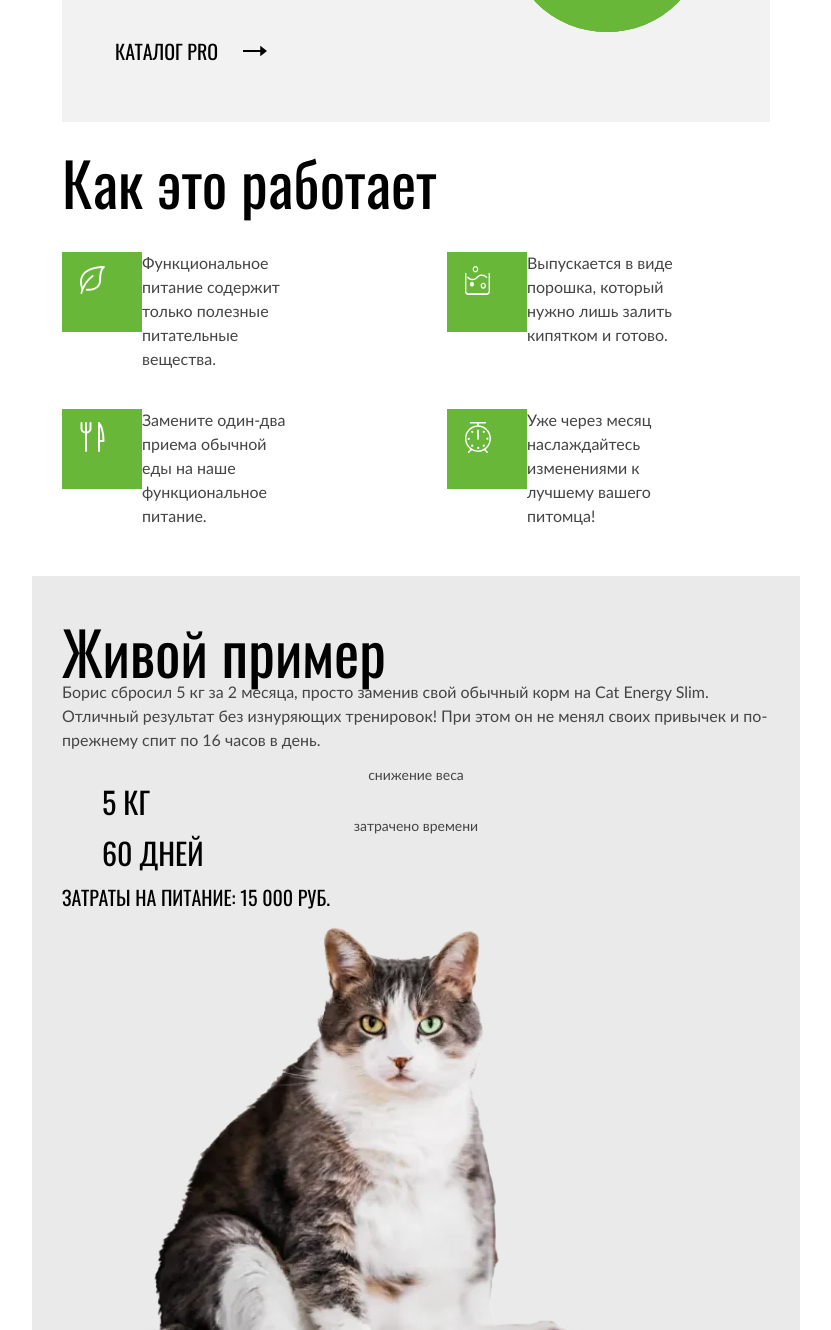
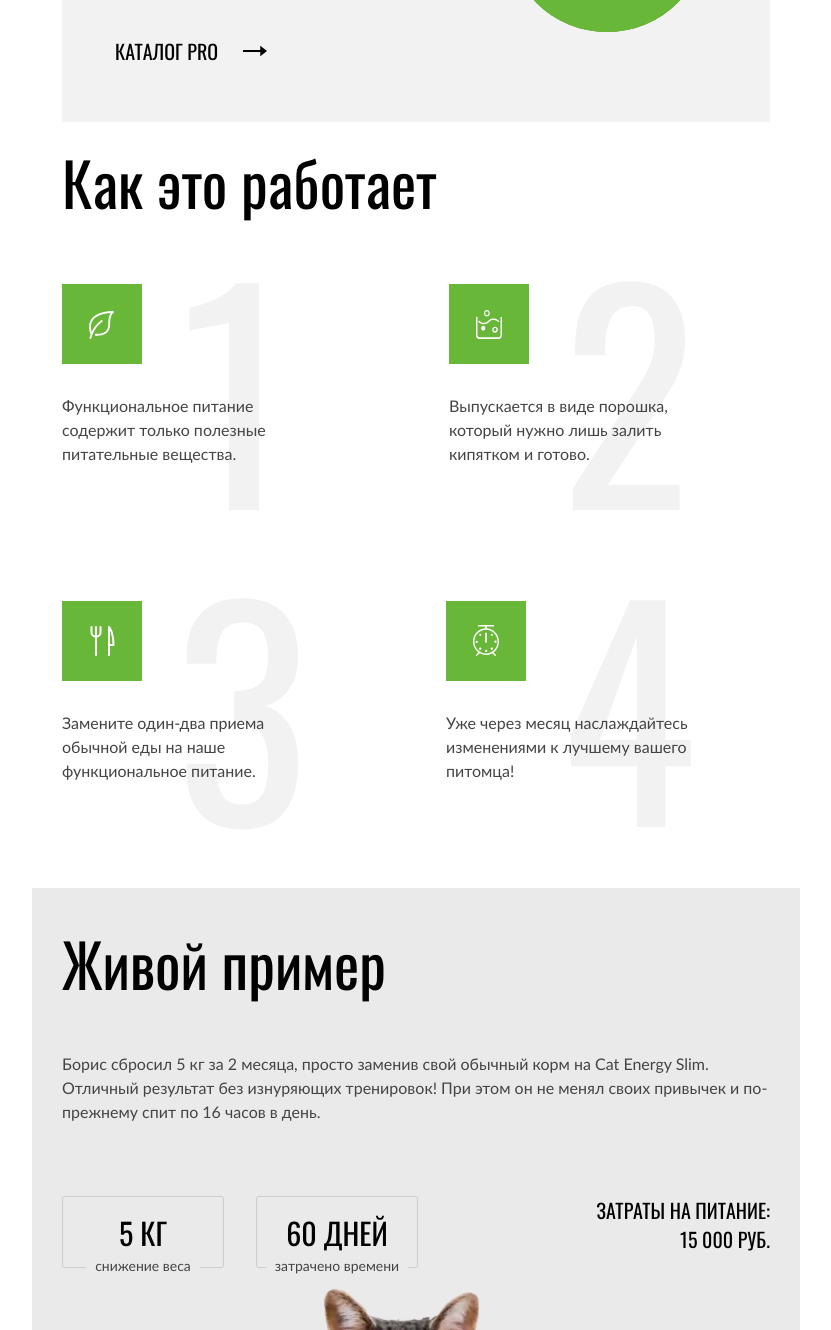
Before and after one commit to fds162/cat-energy, a website: page source/index.html in a window 1280 px wide. Shown: the part 1630-2960 px from the top of the page, without its empty margins (224-1055 px from the left). Drawn offline with nearby package versions, Linux system fonts and the light colour scheme; files that its build step writes are made by us from their sources.

Commit message:
all sections except example

```diff
--- a/source/index.html
+++ b/source/index.html
@@ -150,20 +150,31 @@
           <h2 class="section-heading advantages__title">Как это работает</h2>
           <ol class="list-reset advantages__list">
             <li class="advantages__item">
-              Функциональное питание содержит только полезные питательные
-              вещества.
+              <div class="advantages__item-wrapper">
+                Функциональное питание <br />
+                содержит только полезные <br />
+                питательные вещества.
+              </div>
             </li>
             <li class="advantages__item">
-              Выпускается в виде порошка, который нужно лишь залить кипятком и
-              готово.
+              <div class="advantages__item-wrapper">
+                Выпускается в виде порошка, <br />
+                который нужно лишь залить <br />
+                кипятком и готово.
+              </div>
             </li>
             <li class="advantages__item">
-              Замените один-два приема обычной еды на наше функциональное
-              питание.
+              <div class="advantages__item-wrapper">
+                Замените один-два приема <br />
+                обычной еды на наше <br />
+                функциональное питание.
+              </div>
             </li>
             <li class="advantages__item">
+              <div class="advantages__item-wrapper">
                 Уже через месяц наслаждайтесь изменениями к лучшему вашего
                 питомца!
+              </div>
             </li>
           </ol>
         </section>
@@ -176,16 +187,26 @@
               При этом он не менял своих привычек и по-прежнему спит по 16 часов
               в день.
             </p>
+            <div class="example__wrapper">
               <dl class="example__results">
+                <div class="example__results-wrapper">
                   <dt class="example__results-description">снижение веса</dt>
                   <dd class="example__results-item">5 КГ</dd>
-              <dt class="example__results-description">затрачено времени</dt>
+                </div>
+                <div class="example__results-wrapper">
+                  <dt class="example__results-description">
+                    затрачено времени
+                  </dt>
                   <dd class="example__results-item">60 ДНЕЙ</dd>
+                </div>
               </dl>
               <p class="example__cost">
-              <span class="example__cost-description">Затраты на питание:</span>
+                <span class="example__cost-description"
+                  >Затраты на питание:</span
+                >
                 <span class="example__cost-amount">15 000 РУБ.</span>
               </p>
+            </div>
           </div>
 
           <div class="example__slider">
@@ -329,6 +350,7 @@
               src="./images/map-mobile@1x.jpg"
               srcset="./images/map-mobile@2x.jpg"
               alt="how map is looking"
+              class="contacts__map-image"
             />
           </picture>
           <img class="contacts__map-pin" src="" alt="" />
--- a/source/styles/blocks/advantages.scss
+++ b/source/styles/blocks/advantages.scss
@@ -2,7 +2,7 @@
   padding: 0 20px;
   margin-bottom: 49px;
   @media (min-width: $tablet-width) {
-    padding: 0 0 47px 30px;
+    padding: 0 105px 47px 30px;
     margin-bottom: 0;
   }
   @media (min-width: $desktop-width) {
@@ -18,12 +18,11 @@
   align-items: flex-start;
   width: 100%;
   @media (min-width: $tablet-width) {
+    justify-content: space-between;
     flex-direction: row;
     flex-wrap: wrap;
-    column-gap: 153px;
+    column-gap: 137px;
     row-gap: 37px;
-    justify-content: flex-start;
-    align-items: flex-start;
   }
   @media (min-width: $desktop-width) {
     gap: 94px;
@@ -33,6 +32,9 @@
 .advantages__title {
   @include font-h2;
   margin-bottom: 40px;
+  @media (min-width: $tablet-width) {
+    margin-bottom: 32px;
+  }
 }
 .advantages__item {
   font-size: 14px;
@@ -40,32 +42,55 @@
   position: relative;
   padding: 0 0 0 80px;
   width: 100%;
-  max-width: calc((100% / 2) - 137px);
+  counter-increment: number;
   @media (min-width: $tablet-width) {
+    padding: 151px 0 0 0;
+    height: 280px;
     font-size: 16px;
     line-height: 24px;
+    max-width: 245px;
   }
+}
+.advantages__item:nth-child(1) {
+  max-width: 230px;
+}
+.advantages__item:nth-child(2) {
+  max-width: 246px;
+}
+.advantages__item:nth-child(3) {
+  max-width: 247px;
+}
+.advantages__item:nth-child(4) {
+  max-width: 249px;
+}
+.advantages__item::after {
+  content: "";
+  position: absolute;
+  background-size: 100%;
+  background-repeat: no-repeat;
 }
 
 .advantages__item:nth-child(1)::after {
-  content: "";
   width: 24.8px;
   height: 28px;
   background-image: url(../../images/icons/icon-leaf.svg);
-  position: absolute;
   top: 14px;
   left: 18.07px;
-  background-size: 100%;
+  @media (min-width: $tablet-width) {
+    top: 67px;
+    left: 27px;
+  }
 }
 .advantages__item:nth-child(2)::after {
-  content: "";
   width: 25.98px;
   height: 28.51px;
   background-image: url(../../images/icons/water.svg);
-  position: absolute;
   top: 14px;
   left: 17.5px;
-  background-size: 100%;
+  @media (min-width: $tablet-width) {
+    top: 66px;
+    left: 27px;
+  }
 }
 .advantages__item:nth-child(3)::after {
   content: "";
@@ -76,6 +101,10 @@
   top: 13px;
   left: 17.5px;
   background-size: 100%;
+  @media (min-width: $tablet-width) {
+    top: 65px;
+    left: 28px;
+  }
 }
 .advantages__item:nth-child(4)::after {
   content: "";
@@ -86,6 +115,10 @@
   top: 13px;
   left: 17.56px;
   background-size: 100%;
+  @media (min-width: $tablet-width) {
+    top: 64px;
+    left: 27px;
+  }
 }
 
 .advantages__item::before {
@@ -100,6 +133,19 @@
     width: 80px;
     height: 80px;
     left: 0;
-    top: 0;
+    top: 40px;
   }
 }
+
+.advantages__item-wrapper::before {
+  content: counter(number);
+  height: 100%;
+  color: #f2f2f2;
+  line-height: 280px;
+  font-size: 280px;
+  font-family: "Oswald";
+  position: absolute;
+  z-index: -1;
+  top: 0;
+  right: 0;
+}
--- a/source/styles/blocks/contacts.scss
+++ b/source/styles/blocks/contacts.scss
@@ -1,10 +1,30 @@
+.contacts {
+  height: 474px;
+  position: relative;
+  @media (min-width: $tablet-width) {
+    height: 600px;
+  }
+  @media (min-width: $desktop-width) {
+    height: 400px;
+  }
+}
+
 .contacts__address-info {
+  width: 100%;
   padding: 26px 20px;
+  display: flex;
+  justify-content: space-between;
+  align-items: flex-start;
   @media (min-width: $tablet-width) {
     padding: 60px 70px;
   }
   @media (min-width: $desktop-width) {
     padding: 60px 78px 60px 80px;
+    max-width: 565px;
+    position: absolute;
+    background-color: $background-primary;
+    top: 95px;
+    left: 110px;
   }
 }
 
@@ -15,17 +35,36 @@
   color: #111111;
   font-family: "Oswald";
   font-style: normal;
+  max-width: 140px;
+  width: 100%;
   @media (min-width: $tablet-width) {
     font-size: 20px;
     line-height: 26px;
+    max-width: 163px;
   }
 }
 .contacts__address {
   font-size: 14px;
   line-height: 20px;
   font-style: normal;
+  max-width: 140px;
   @media (min-width: $tablet-width) {
+    text-align: end;
     font-size: 16px;
     line-height: 20px;
+    max-width: 157px;
+    height: 80px;
+    display: flex;
+    flex-direction: column;
+    justify-content: space-between;
+    align-items: flex-end;
+  }
+  @media (min-width: $desktop-width) {
+    align-items: flex-start;
+    text-align: left;
+    height: 79px;
   }
 }
+.contacts__map-image {
+  display: block;
+}
--- a/source/styles/blocks/example.scss
+++ b/source/styles/blocks/example.scss
@@ -11,20 +11,76 @@
 
 .example__title {
   @include font-h2;
+  margin-bottom: 40px;
+  @media (min-width: $tablet-width) {
+    margin-bottom: 60px;
+  }
+  @media (min-width: $desktop-width) {
+    margin-bottom: 146px;
+  }
 }
 .example__description {
   font-size: 14px;
   line-height: 18px;
+  margin-bottom: 20px;
   @media (min-width: $tablet-width) {
     font-size: 16px;
     line-height: 24px;
+    margin-bottom: 55px;
+  }
+  @media (min-width: $desktop-width) {
+    max-width: 436px;
+    margin-bottom: 69px;
+  }
+}
+.example__results {
+  display: flex;
+  justify-content: flex-start;
+  align-items: flex-start;
+  gap: 32px;
+  margin-bottom: 34px;
+  width: 100%;
+  @media (min-width: $tablet-width) {
+    margin-bottom: unset;
+  }
+  @media (min-width: $desktop-width) {
+    margin-bottom: 60px;
+  }
+}
+.example__results-wrapper {
+  position: relative;
+  width: 100%;
+  max-width: 124px;
+  height: 56px;
+  display: flex;
+  justify-content: center;
+  align-items: center;
+  border: 1px #cdcdcd solid;
+  border-radius: 3px;
+  @media (min-width: $tablet-width) {
+    max-width: 162px;
+    height: 72px;
+  }
+}
+.example__wrapper {
+  @media (min-width: $tablet-width) {
+    width: 100%;
+    display: flex;
+    justify-content: space-between;
+    align-items: center;
+  }
+  @media (min-width: $desktop-width) {
+    display: block;
   }
 }
 .example__results-item {
+  max-width: unset;
   font-size: 24px;
   line-height: 24px;
   color: $secondary-color;
   font-family: "Oswald";
+
+  margin-inline-start: 0;
   @media (min-width: $tablet-width) {
     font-size: 30px;
     line-height: 37px;
@@ -34,6 +90,12 @@
   font-size: 12px;
   line-height: 12px;
   text-align: center;
+  position: absolute;
+  top: 63px;
+  background-color: #eaeaea;
+  padding: 0 9px 0 9px;
+  max-width: max-content;
+  margin: auto;
   @media (min-width: $tablet-width) {
     font-size: 14px;
     line-height: 14px;
@@ -45,8 +107,22 @@
   text-transform: uppercase;
   color: $secondary-color;
   font-family: "Oswald";
+  margin: 0 0 0 46px;
   @media (min-width: $tablet-width) {
     font-size: 20px;
     line-height: 20px;
+    display: flex;
+    flex-direction: column;
+    align-items: flex-end;
+    justify-content: flex-start;
+    max-width: 174px;
+    width: 100%;
+    gap: 9px;
+    margin: 0;
+  }
+  @media (min-width: $desktop-width) {
+    flex-direction: row;
+    gap: 63px;
+    max-width: 327px;
   }
 }
--- a/source/styles/blocks/footer.scss
+++ b/source/styles/blocks/footer.scss
@@ -8,6 +8,8 @@
   background-color: #f2f2f2;
   @media (min-width: $tablet-width) {
     flex-direction: row;
+    align-items: center;
+    justify-content: space-between;
     padding: 55px 30px;
   }
   @media (min-width: $desktop-width) {
@@ -15,13 +17,51 @@
   }
 }
 
+.footer__logo-link {
+  padding-bottom: 20px;
+  width: 100%;
+  display: flex;
+  justify-content: center;
+  align-items: center;
+  border-bottom: #d9d9d9 1px solid;
+  @media (min-width: $tablet-width) {
+    border-bottom: unset;
+    width: unset;
+    padding-bottom: unset;
+  }
+}
+.footer-logo {
+  left: 0;
+  right: 0;
+}
+
 .footer__social-media-links {
   display: flex;
+  justify-content: center;
+  align-items: center;
+  gap: 24px;
+  padding-bottom: 20px;
+  width: 100%;
+  border-bottom: #d9d9d9 1px solid;
+  @media (min-width: $tablet-width) {
+    border-bottom: unset;
+    width: unset;
+    padding-bottom: unset;
+  }
 }
 
 .footer__html-academy-link {
   text-decoration: none;
   color: $primary-color;
+  display: flex;
+  align-items: center;
+  justify-content: space-between;
+  width: 100%;
+  @media (min-width: $tablet-width) {
+    justify-content: flex-start;
+    width: unset;
+    gap: 23px;
+  }
 }
 .footer__html-academy-text {
   font-size: 16px;
```
Lines whose indentation alone changed are shown as unchanged.
